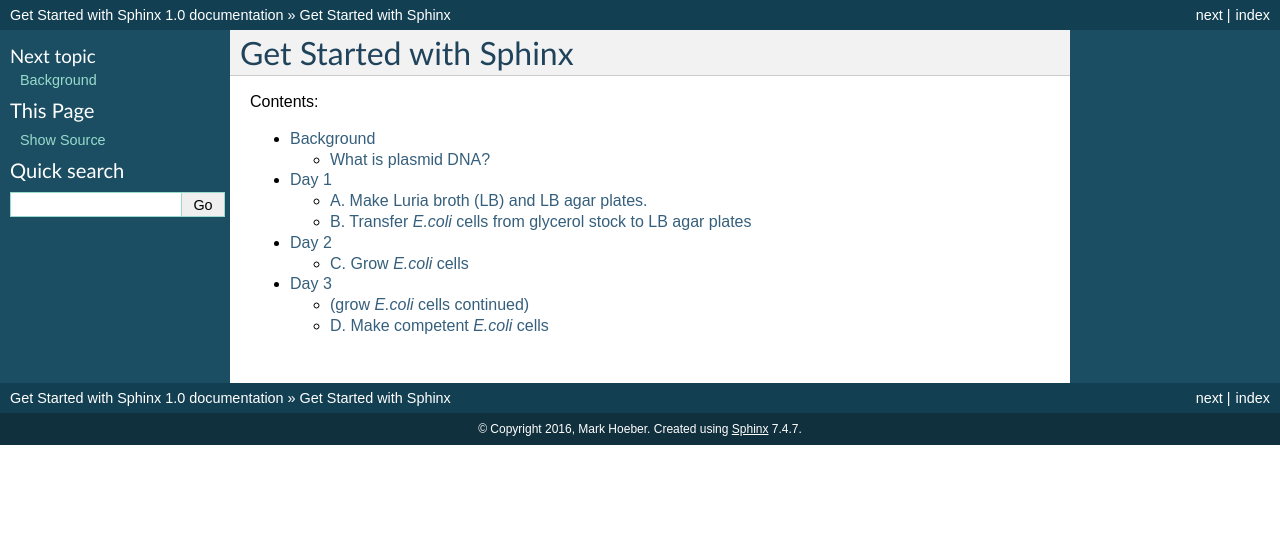
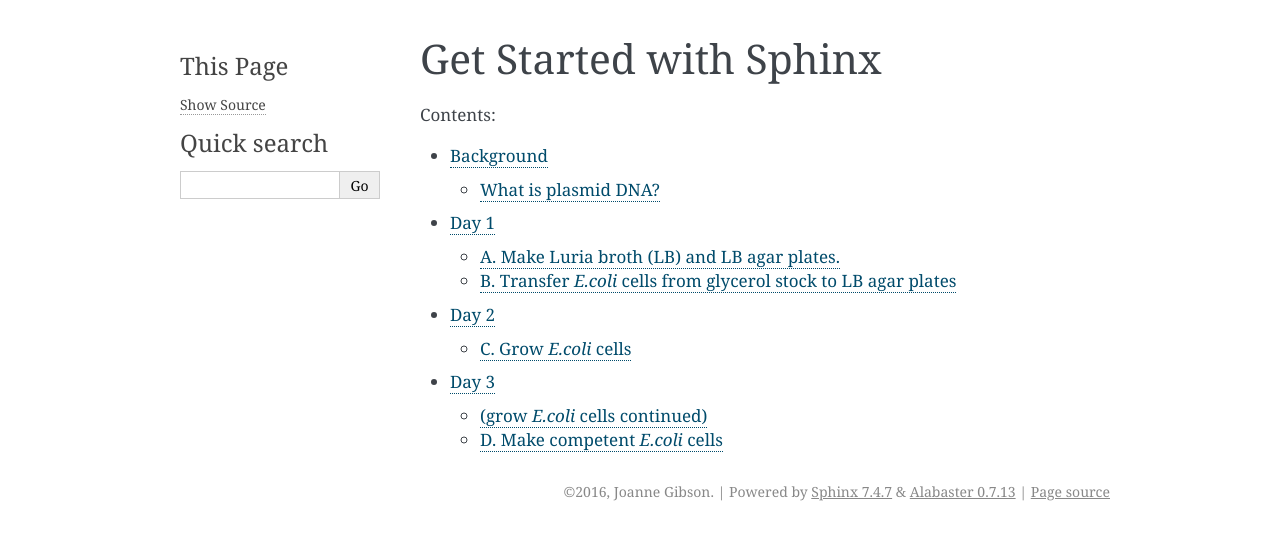
Before and after one commit to MarkHoeber/get_started_sphinx, a Sphinx documentation site: the page built from source/index.rst, in a window 1280 px wide. Shown: the top 540 px of the page. Built offline with Sphinx 7.4.7, drawn with Linux system fonts in a browser that asks for light colours.

Commit message:
Change theme

```diff
--- a/source/conf.py
+++ b/source/conf.py
@@ -19,8 +19,8 @@ master_doc = 'index'
 
 # General information about the project.
 project = u'Get Started with Sphinx'
-copyright = u'2016, Mark Hoeber'
-author = u'Mark Hoeber'
+copyright = u'2016, Joanne Gibson'
+author = u'Joanne Gibson'
 
 # The version info for the project you're documenting, acts as replacement for
 # |version| and |release|, also used in various other places throughout the
@@ -57,4 +57,4 @@ pygments_style = 'sphinx'
 # keep_warnings = False
 
 
-html_theme = 'default'
+html_theme = 'alabaster'
```
